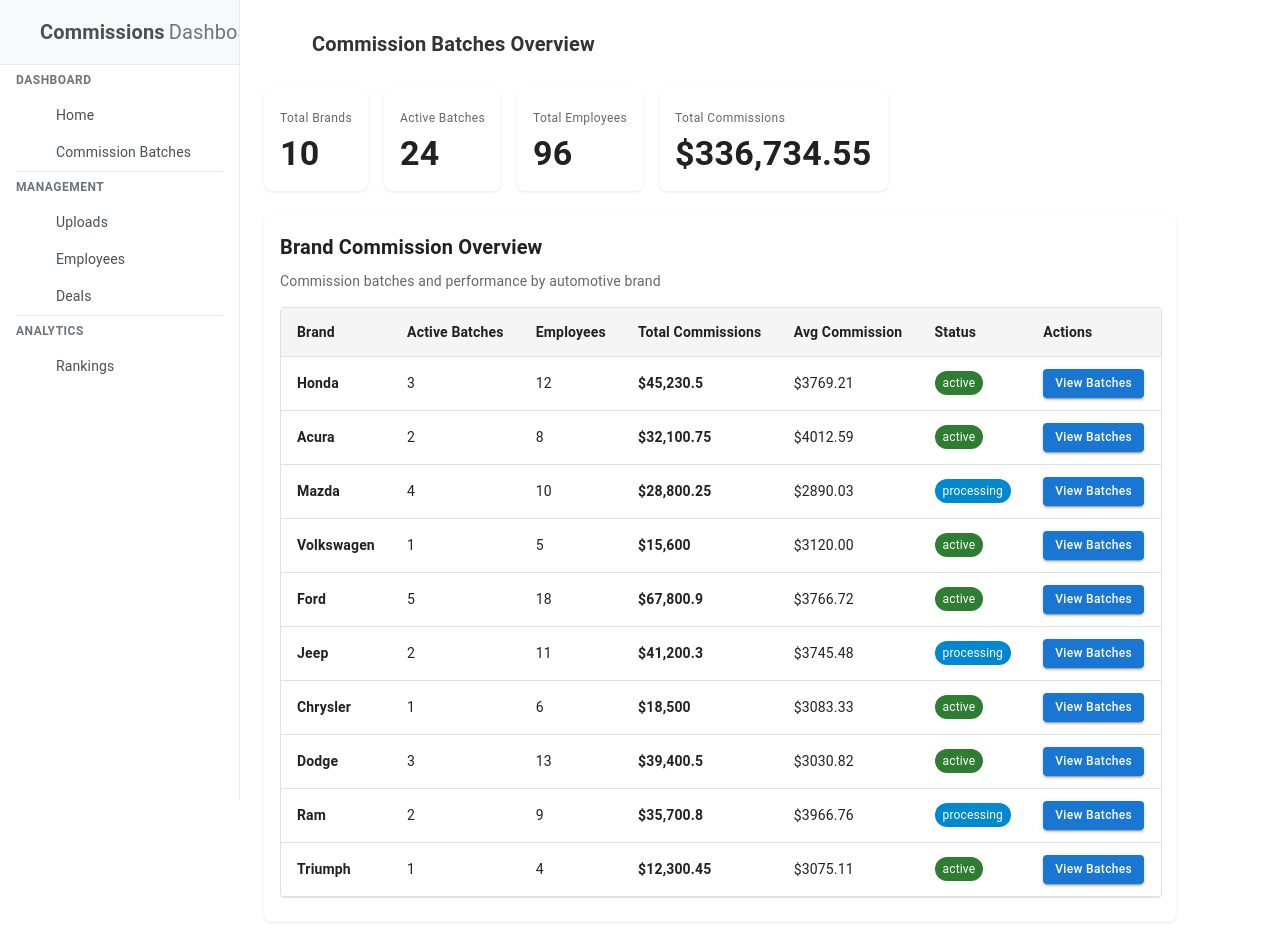
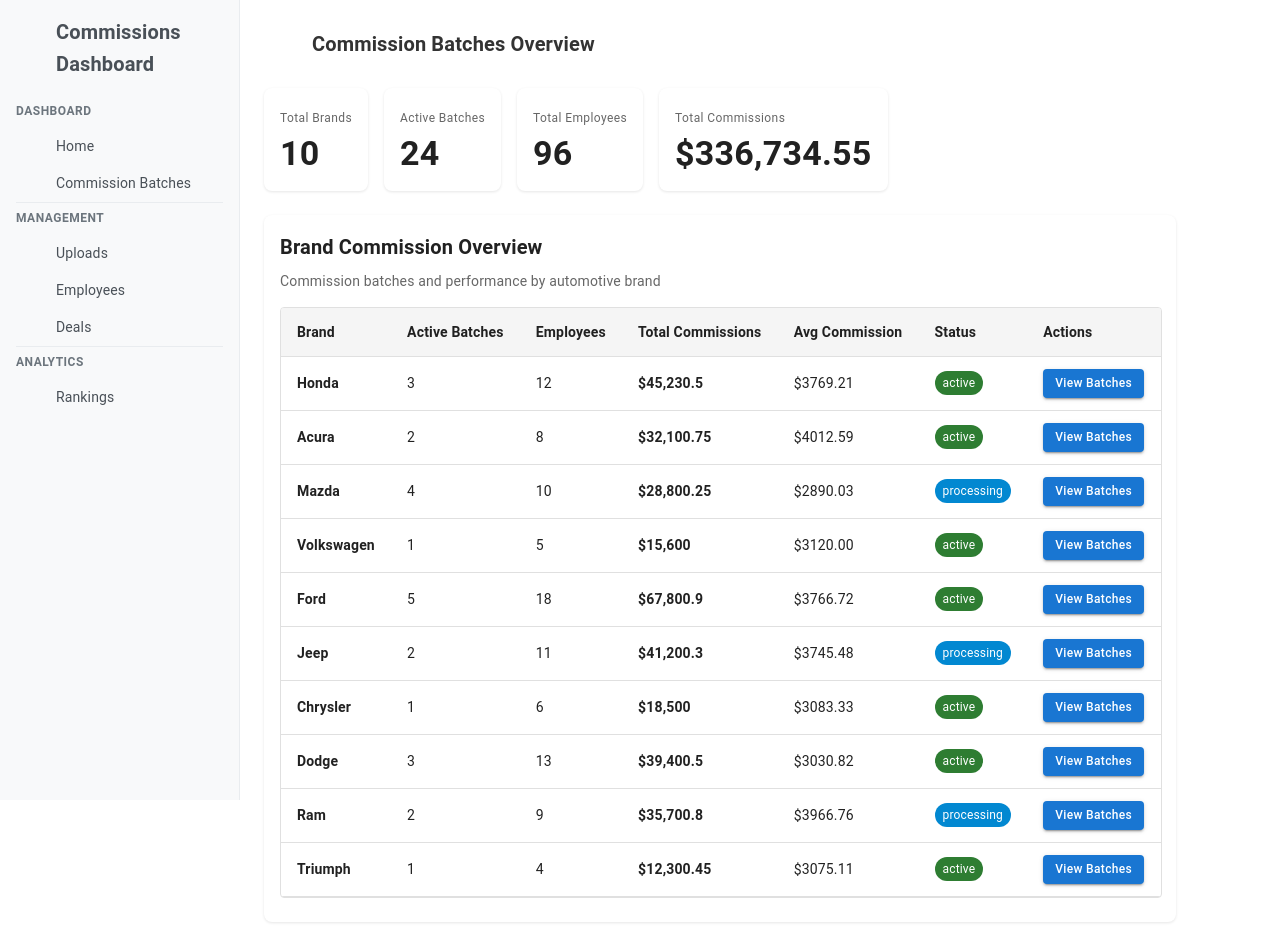
Before and after one commit to ferdeolazabal/creci-challenge, a React (Vite) app: page / in a window 1280 px wide. Built offline with nearby package versions, Linux system fonts and the light colour scheme; some icons are missing.

Commit message:
Improve the styling of the SidebarLayout component:
- Adjust the spacing and background color.

```diff
--- a/src/components/SidebarLayout.jsx
+++ b/src/components/SidebarLayout.jsx
@@ -43,13 +43,11 @@
   };
 
   const drawerContent = (
-    <Box>
-      <Toolbar sx={{ backgroundColor: '#f8f9fa', borderBottom: '1px solid #e9ecef' }}>
+    <Box sx={{ backgroundColor: '#f8f9fa'}}>
+      <Toolbar >
         <DashboardIcon sx={{ mr: 1, color: '#6c757d' }} />
-        <Typography variant="h6" fontWeight="600" sx={{ color: '#495057' }}>
+        <Typography variant="h6" fontWeight="600" sx={{ color: '#495057',p: 2 }}>
           Commissions
-        </Typography>
-        <Typography variant="h6" fontWeight="400" sx={{ color: '#6c757d', ml: 0.5 }}>
           Dashboard
         </Typography>
       </Toolbar>
@@ -226,7 +224,7 @@
   );
 
   return (
-    <Box sx={{ display: 'flex' }}>
+    <Box sx={{ display: 'flex'}}>
       {/* AppBar para mobile */}
       {isMobile && (
         <AppBar
@@ -276,7 +274,7 @@
           [`& .MuiDrawer-paper`]: {
             width: drawerWidth,
             boxSizing: 'border-box',
-            backgroundColor: '#ffffff',
+            backgroundColor: '#f8f9fa',
             borderRight: '1px solid #e9ecef',
             transition: theme.transitions.create('transform', {
               easing: theme.transitions.easing.sharp,
```
